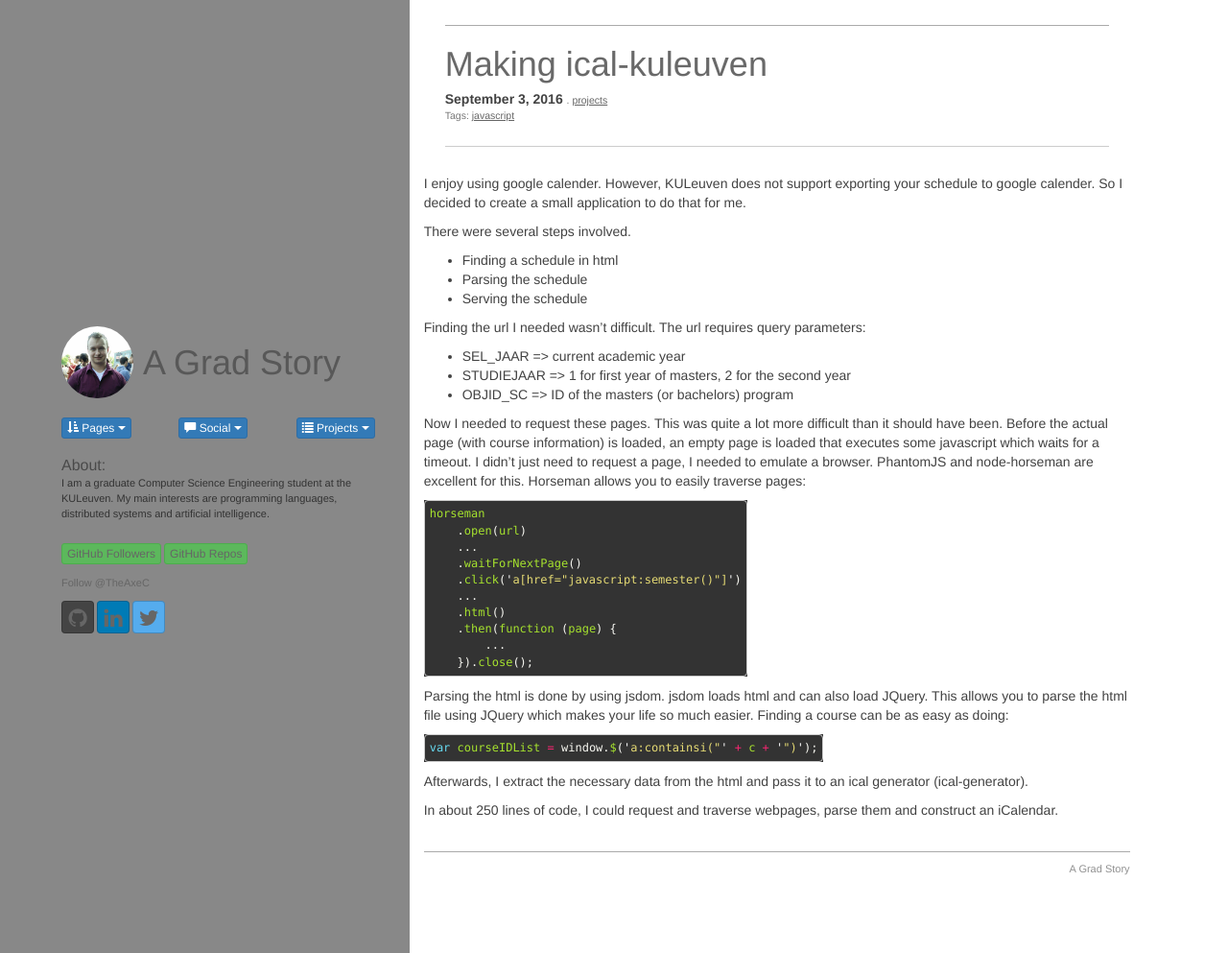
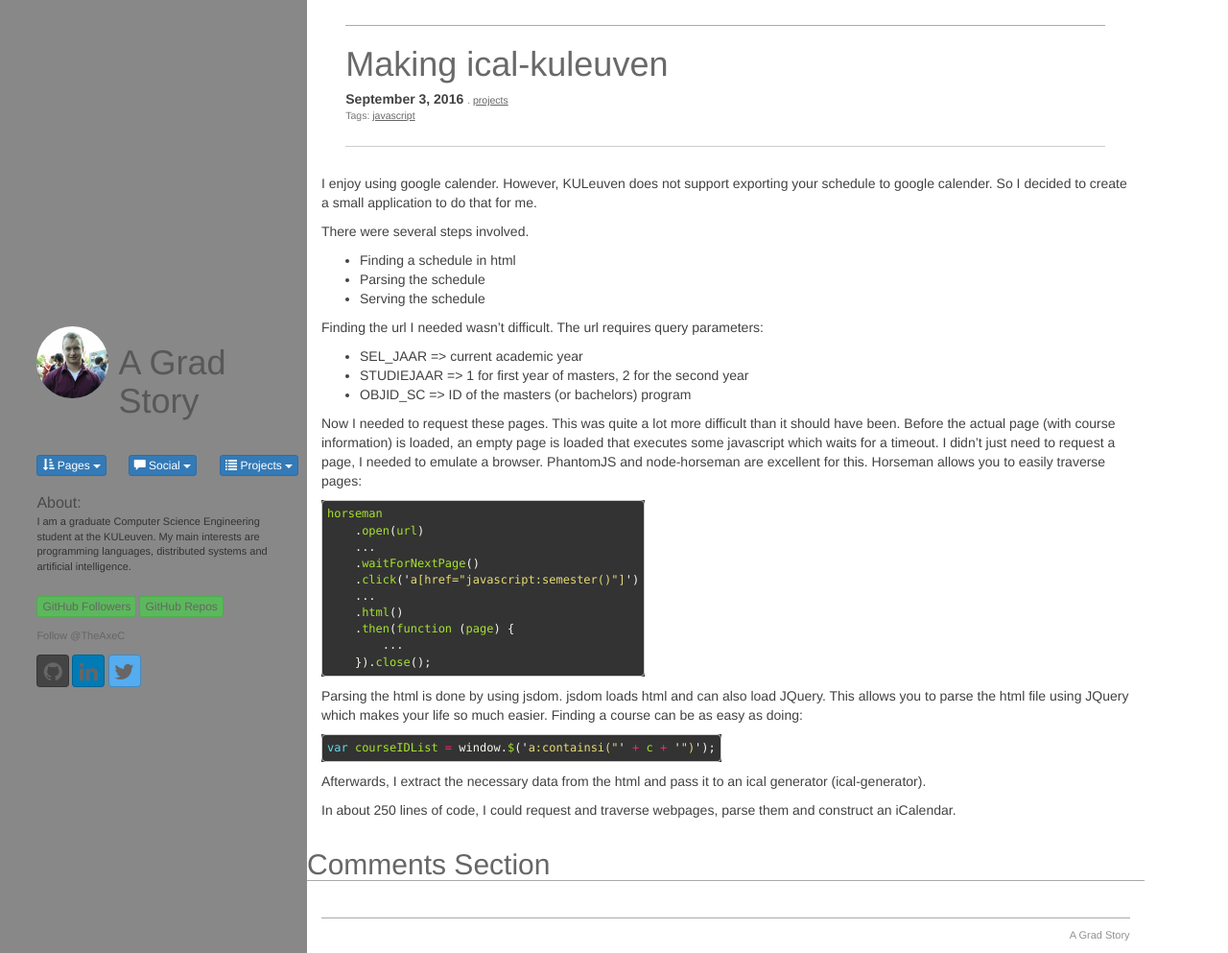
Before and after one commit to TheAxeC/theaxec.github.io, a Jekyll site: the page built from _posts/projects/ical-kuleuven/2016-09-03-ical-kuleuven.markdown, in a window 1280 px wide and 993 px high. Shown: the whole window at 96% size. Built offline with Jekyll 4.4.1, drawn with Linux system fonts in a browser that asks for light colours; comment, search, counter and statistics services are not loaded.

Commit message:
- changed layout

```diff
--- a/_includes/aboutme.html
+++ b/_includes/aboutme.html
@@ -1,8 +1,8 @@
-<div class="col-sm-4 sidebar-background">
+<div class="col-sm-3 sidebar-background">
 
 </div>
 
-<div class="col-sm-4 custom-nav">
+<div class="col-sm-3 custom-nav">
 
 	<div id="about-title">
 	<a href="{{ site.baseurl }}/">
--- a/_layouts/default.html
+++ b/_layouts/default.html
@@ -5,7 +5,7 @@ layout: base
 <div class="container-fluid content">
   {% include aboutme.html %}
 
-  <div class="col-sm-8 main-content">
+  <div class="col-sm-9 main-content">
     {{ content }}
 
     {% include footer.html %}
--- a/_layouts/post.html
+++ b/_layouts/post.html
@@ -6,3 +6,4 @@ layout: default
 <div class="post-content">
 	{{ content }}
 </div>
+{% include comments.html %}
--- a/_layouts/post_comment.html
+++ b/_layouts/post_comment.html
@@ -3,5 +3,7 @@ layout: default
 ---
 
 {% include post_header.html %}
-{{ content }}
+<div class="post-content">
+	{{ content }}
+</div>
 {% include comments.html %}
--- a/res/css/main.css
+++ b/res/css/main.css
@@ -114,7 +114,7 @@ div.custom-nav {
 	color: #333;
 	background-color: #888;
 
-	padding-left: 5%;
+	padding-left: 3%;
 	padding-bottom: 3em;
 }
 
```
